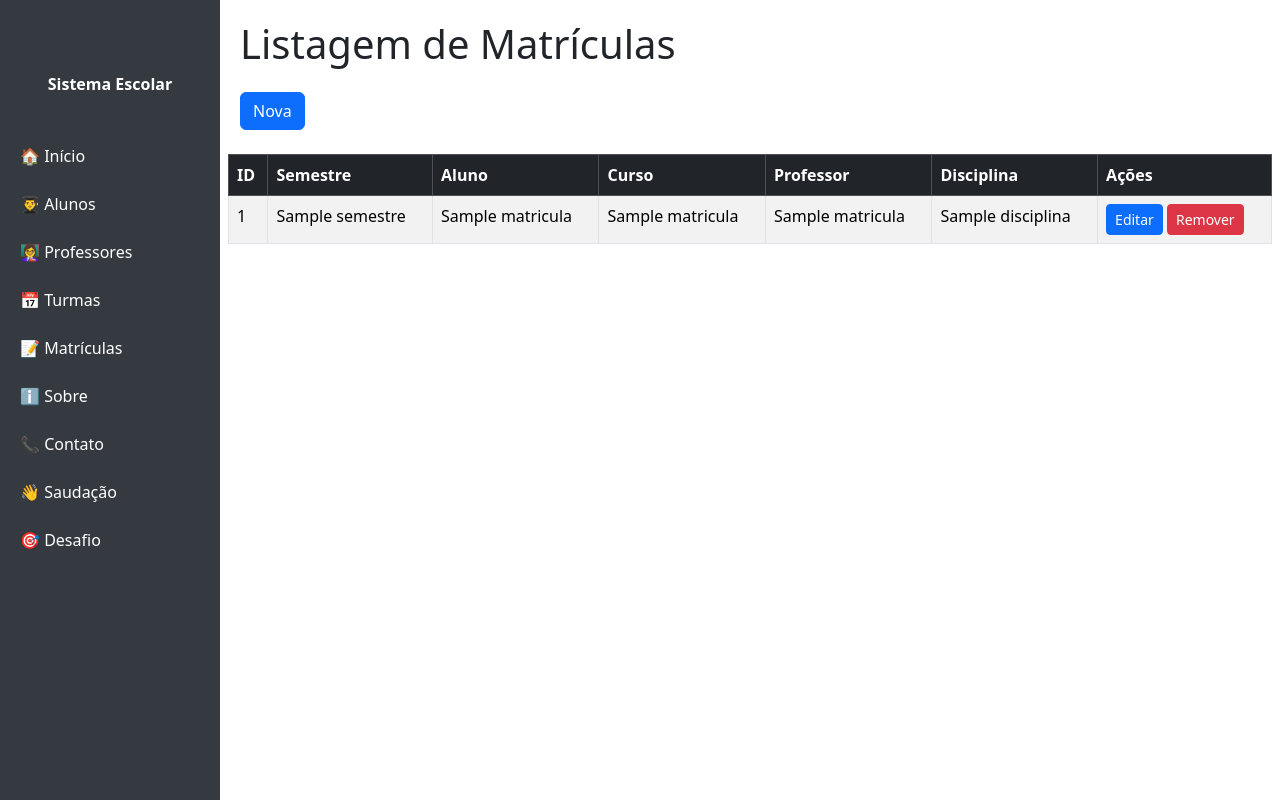
After one commit to caiosque/pflask, a Flask app: page /matricula in a window 1280 px wide. The commit adds this page. Run offline with Flask 3, Linux system fonts and the light colour scheme; a database or web service that is not in the repository returns one stand-in record (values such as "Sample title"); some libraries are stand-ins or nearby versions.

Commit message:
Incersão de matricula

```diff
--- a/app.py
+++ b/app.py
@@ -2,6 +2,7 @@ from flask import Flask, render_template, request, redirect, flash
 from dao.aluno_dao import AlunoDAO
 from dao.professor_dao import ProfessorDAO
 from dao.turma_dao import TurmaDAO
+from dao.matricula_dao import MatriculaDAO
 app = Flask(__name__)
 
 app.secret_key = "uma_chave_secreta"
@@ -166,7 +167,53 @@ def desafio():
     nome_da_mae = request.form['nome da mãe']
     dados = f"Nome: {nome}, Data de Nascimento: {data}, CPF: {cpf}, Nome da Mãe: {nome_da_mae}"
     return render_template('desafio/desafio.html', valor_recebido=dados)
+@app.route('/matricula')
+def lista_matricula():
+    dao = MatriculaDAO()
+    lista = dao.listar()
+    return render_template('matricula/lista.html', lista=lista)
 
+@app.route('/matricula/form')
+def form_matricula():
+    lista_alunos = AlunoDAO().listar()
+    lista_cursos = TurmaDAO().listar_cursos()
+    lista_turmas = TurmaDAO().listar()
+    return render_template('matricula/form.html', matricula=None, lista_alunos=lista_alunos, lista_cursos=lista_cursos, lista_turmas=lista_turmas)
+
+@app.route('/matricula/salvar/', methods=['POST'])
+@app.route('/matricula/salvar/<int:id>', methods=['POST'])
+def salvar_matricula(id=None):
+    aluno_id = request.form['aluno_id']
+    curso_id = request.form['curso_id']
+    turma_id = request.form['turma_id']
+
+    dao = MatriculaDAO()
+    resultado = dao.salvar(id, aluno_id, curso_id, turma_id)
+
+    if resultado["status"] == "ok":
+        flash("Cadastro salvo com sucesso!", "success")
+    else:
+        flash(resultado["mensagem"], "danger")
+    return redirect('/matricula')
+
+@app.route('/matricula/editar/<int:id>')
+def editar_matricula(id):
+    lista_alunos = AlunoDAO().listar()
+    lista_cursos = TurmaDAO().listar_cursos()
+    lista_turmas = TurmaDAO().listar()
+    dao = MatriculaDAO()
+    matricula = dao.buscar_por_id(id)
+    return render_template('matricula/form.html', matricula=matricula, lista_alunos=lista_alunos, lista_cursos=lista_cursos, lista_turmas=lista_turmas)
+
+@app.route('/matricula/remover/<int:id>')
+def remover_matricula(id):
+    dao = MatriculaDAO()
+    resultado = dao.remover(id)
+    if resultado["status"] == "ok":
+        flash("Registro removido com sucesso!", "success")
+    else:
+        flash(resultado["mensagem"], "danger")
+    return redirect('/matricula')
 
 
 
--- /dev/null
+++ b/dao/matricula_dao.py
@@ -0,0 +1,53 @@
+from dao.db_config import get_connection
+
+class MatriculaDAO:
+    sqlSelect = 'SELECT matricula.id, turma.semestre, aluno.nome, curso.nome_curso, professor.nome, professor.disciplina FROM matricula JOIN aluno ON matricula.aluno_id = aluno.id JOIN curso ON matricula.curso_id = curso.id JOIN turma ON matricula.turma_id = turma.id JOIN professor ON turma.professor_id = professor.id order by matricula.id desc'
+
+    def listar(self):
+        conn = get_connection()
+        cursor = conn.cursor()
+        cursor.execute(self.sqlSelect)
+        lista = cursor.fetchall()
+        conn.close()
+        return lista
+
+    def salvar(self, id, aluno_id, curso_id, turma_id):
+        conn = get_connection()
+        cursor = conn.cursor()
+        try:
+            if id: # Atualizar pois um valor para o ID foi informado
+                cursor.execute(
+                    'UPDATE matricula SET aluno_id = %s, curso_id = %s, turma_id = %s WHERE id = %s',
+                    (aluno_id, curso_id, turma_id, id)
+                )
+            else: # Inserir
+                cursor.execute(
+                    'INSERT INTO matricula (aluno_id, curso_id, turma_id) VALUES (%s, %s, %s)',
+                    (aluno_id, curso_id, turma_id)
+                )
+            conn.commit()
+            return {"status": "ok"}
+        except Exception as e:
+            return {"status": "erro", "mensagem": f"Erro: {str(e)}"}
+        finally:
+            conn.close()
+
+    def buscar_por_id(self, id):
+        conn = get_connection()
+        cursor = conn.cursor()
+        cursor.execute('SELECT id, aluno_id, curso_id, turma_id FROM matricula WHERE id = %s', (id,))
+        registro = cursor.fetchone()
+        conn.close()
+        return registro
+
+    def remover(self, id):
+        conn = get_connection()
+        cursor = conn.cursor()
+        try:
+            cursor.execute('DELETE FROM matricula WHERE id = %s', (id,))
+            conn.commit()
+            return {"status": "ok"}
+        except Exception as e:
+            return {"status": "erro", "mensagem": f"Erro: {str(e)}"}
+        finally:
+            conn.close()
--- a/templates/dashboard/cabecalho.html
+++ b/templates/dashboard/cabecalho.html
@@ -60,6 +60,7 @@
         <a href="/aluno">👨‍🎓 Alunos</a>
         <a href="/professor">👩‍🏫 Professores</a>
         <a href="/turma">📅 Turmas</a>
+        <a href="/matricula">📝 Matrículas</a>
         <a href="/sobre">ℹ️ Sobre</a>
         <a href="/contato">📞 Contato</a>
         <a href="/saudacao1/João">👋 Saudação</a>
--- /dev/null
+++ b/templates/matricula/lista.html
@@ -0,0 +1,45 @@
+{% include 'dashboard/cabecalho.html' %}
+
+<h1 class="mb-4">Listagem de Matrículas</h1>
+
+<div class="mt-3 mb-4">
+    <a href="/matricula/form" class="btn btn-primary">Nova</a>
+</div>
+
+<div class="row">
+
+    <table class="table table-bordered table-striped">
+        <thead class="table-dark">
+            <tr>
+                <th>ID</th>
+                <th>Semestre</th>
+                <th>Aluno</th>
+                <th>Curso</th>
+                <th>Professor</th>
+                <th>Disciplina</th>
+                <th>Ações</th>
+            </tr>
+        </thead>
+
+        <tbody>
+            {% for item in lista %}
+            <tr>
+                <td>{{item[0]}}</td>
+                <td>{{item[1]}}</td>
+                <td>{{item[2]}}</td>
+                <td>{{item[3]}}</td>
+                <td>{{item[4]}}</td>
+                <td>{{item[5]}}</td>
+                <td>
+                    <a href="/matricula/editar/{{item[0]}}" class="btn btn-primary btn-sm">Editar</a>
+                    <a href="/matricula/remover/{{item[0]}}" class="btn btn-danger btn-sm"
+                        onclick="return confirm('Tem certeza que deseja remover este registro?');">
+                        Remover
+                    </a>
+                </td>
+            </tr>
+            {% endfor %}
+        </tbody>
+    </table>
+</div>
+{% include 'dashboard/rodape.html' %}
```
Also changed, not shown: templates/matricula/form.html (added, +47 -0 lines).
